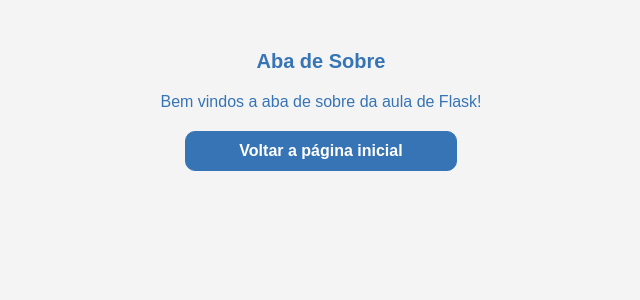
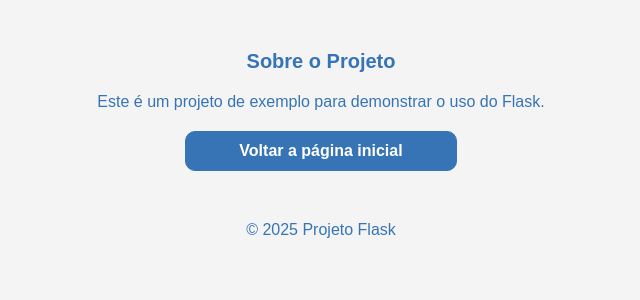
Before and after one commit to jonathan7gb/Aula-Flask, a Flask app: page /sobre/ in a window 1280 px wide. Shown: the part 75-375 px from the top of the page, without its empty margins (319-959 px from the left). Run offline with Flask 3, Linux system fonts and the light colour scheme.

Commit message:
atualiza aba sobre

```diff
--- a/app/static/style.css
+++ b/app/static/style.css
@@ -55,7 +55,7 @@ a{
     padding: 10px;
     width: 250px;
     border-radius: 10px;
-    transition: all 0.7s ease;
+    transition: all 0.8s ease;
     border: 1px solid #3674B5;
 }
 
--- a/app/templates/index.html
+++ b/app/templates/index.html
@@ -17,5 +17,8 @@
         <a href="{{url_for('sobre')}}">Acessar Página Sobre nós</a>
     </div>
 
+    <footer>
+        <p>&copy; 2025 Projeto Flask</p>
+    </footer>
 </body>
 </html>
--- a/app/templates/sobre.html
+++ b/app/templates/sobre.html
@@ -12,9 +12,15 @@
     </header>
 
     <div class="parteEscrita">
-        <h5>Aba de Sobre</h5>
-        <p>Bem vindos a aba de sobre da aula de Flask!</p>
-        <a href="{{url_for('homepage')}}">Voltar a página inicial</a>
+        <h5>Sobre o Projeto</h5>
+        <p>Este é um projeto de exemplo para demonstrar o uso do Flask.</p>
+        <a href="/">Voltar a página inicial</a>
     </div>
+
+    <footer>
+        <p>&copy; 2025 Projeto Flask</p>
+    </footer>
+
+
 </body>
 </html>
```
